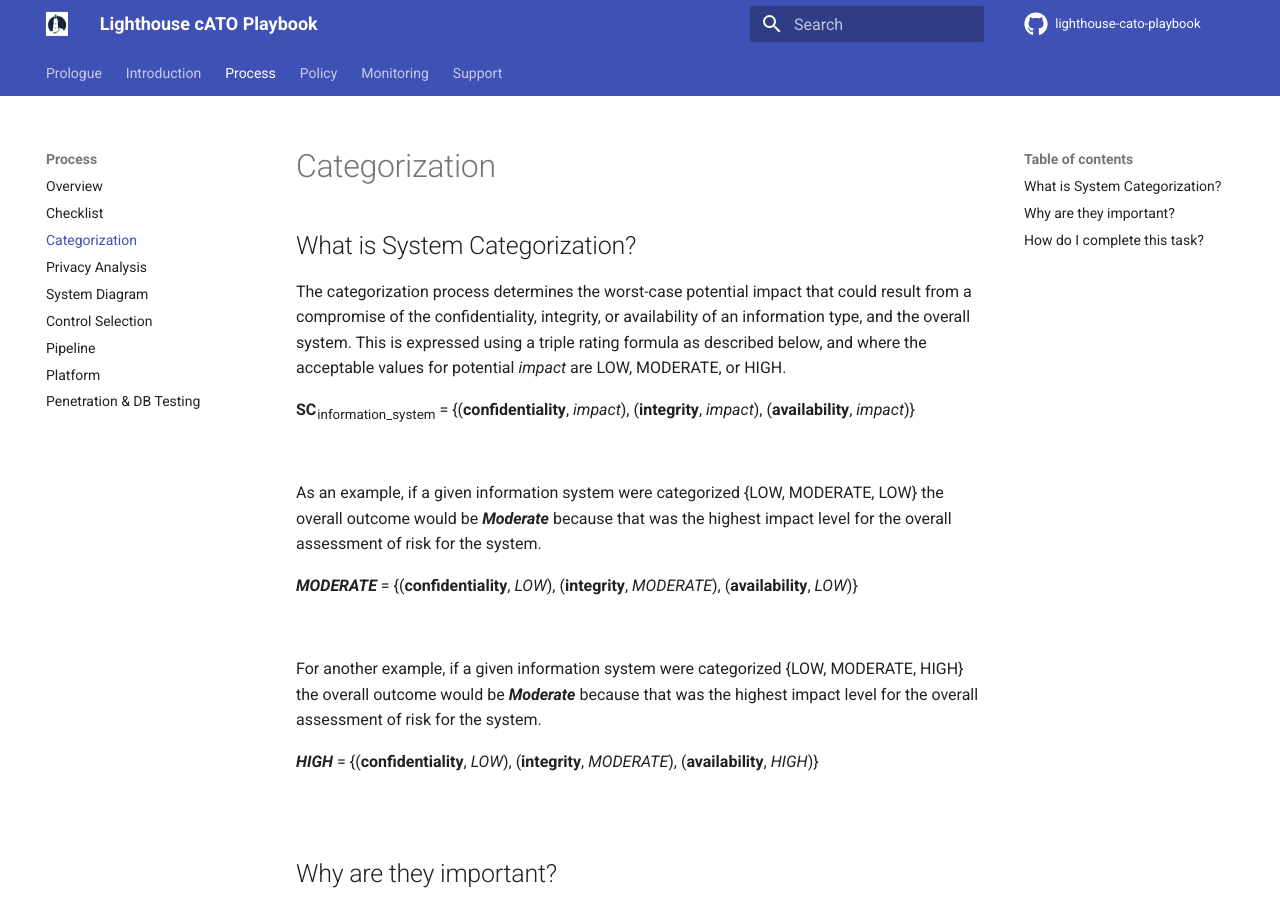
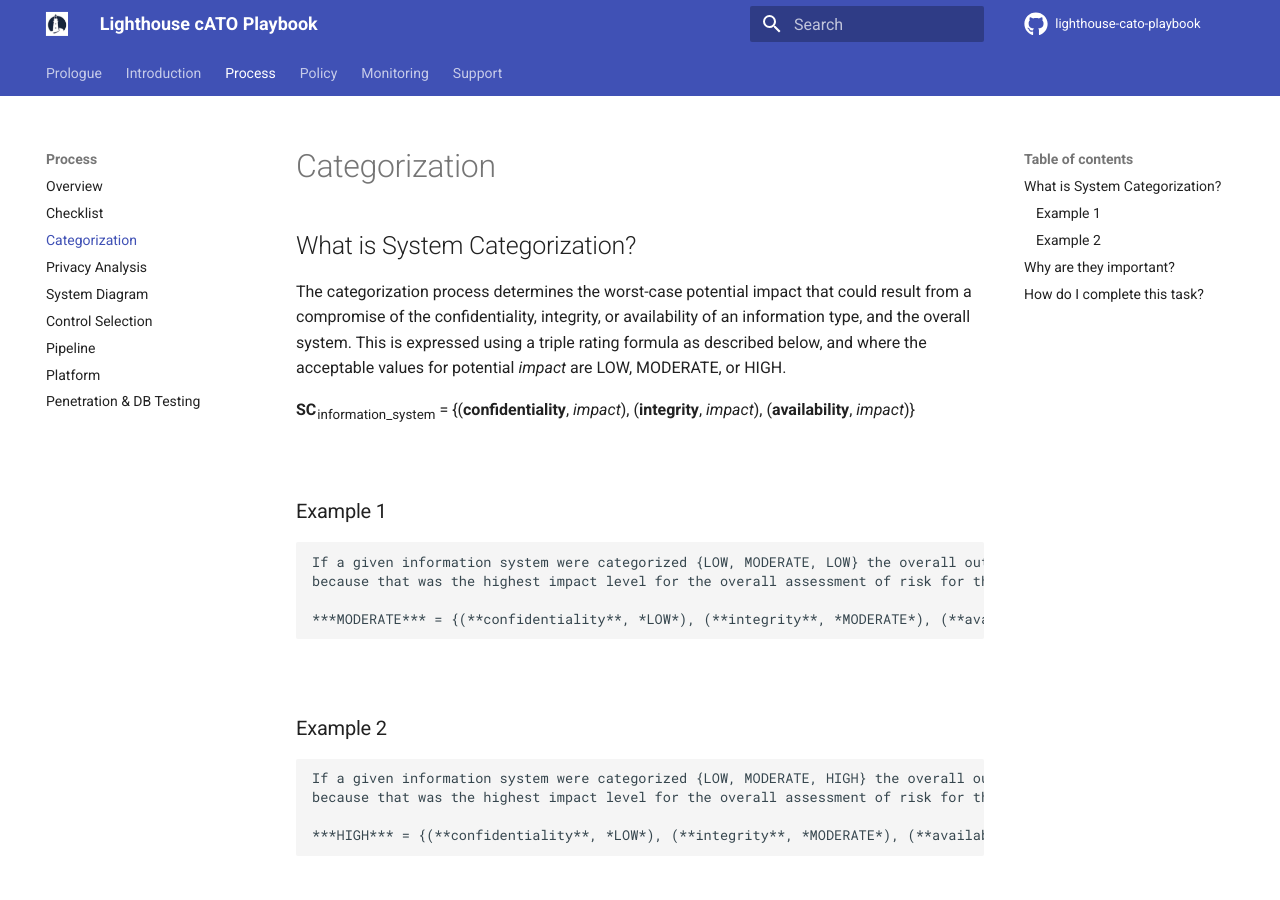
Before and after one commit to rise8-us/cato-playbook, an MkDocs documentation site: the page built from docs/categorization.md, in a window 1280 px wide and 900 px high. Built offline with MkDocs 1.6.1 and Material for MkDocs 9.7.7, drawn with Linux system fonts in a browser that asks for light colours; comment, search, counter and statistics services are not loaded.

Commit message:
Update categorization.md

````diff
--- a/docs/categorization.md
+++ b/docs/categorization.md
@@ -7,16 +7,25 @@ The categorization process determines the worst-case potential impact that could
 
 <br/>
 
-As an example, if a given information system were categorized {LOW, MODERATE, LOW} the overall outcome would be ***Moderate*** because that was the highest impact level for the overall assessment of risk for the system.
+### Example 1
+
+```
+If a given information system were categorized {LOW, MODERATE, LOW} the overall outcome would be ***Moderate***
+because that was the highest impact level for the overall assessment of risk for the system.
 
 ***MODERATE*** = {(**confidentiality**, *LOW*), (**integrity**, *MODERATE*), (**availability**, *LOW*)}
+```
 
 <br/>
 
-For another example, if a given information system were categorized {LOW, MODERATE, HIGH} the overall outcome would be ***Moderate*** because that was the highest impact level for the overall assessment of risk for the system.
+### Example 2
+
+```
+If a given information system were categorized {LOW, MODERATE, HIGH} the overall outcome would be ***Moderate***
+because that was the highest impact level for the overall assessment of risk for the system.
 
 ***HIGH*** = {(**confidentiality**, *LOW*), (**integrity**, *MODERATE*), (**availability**, *HIGH*)}
-
+```
 
 <br/>
 
````
